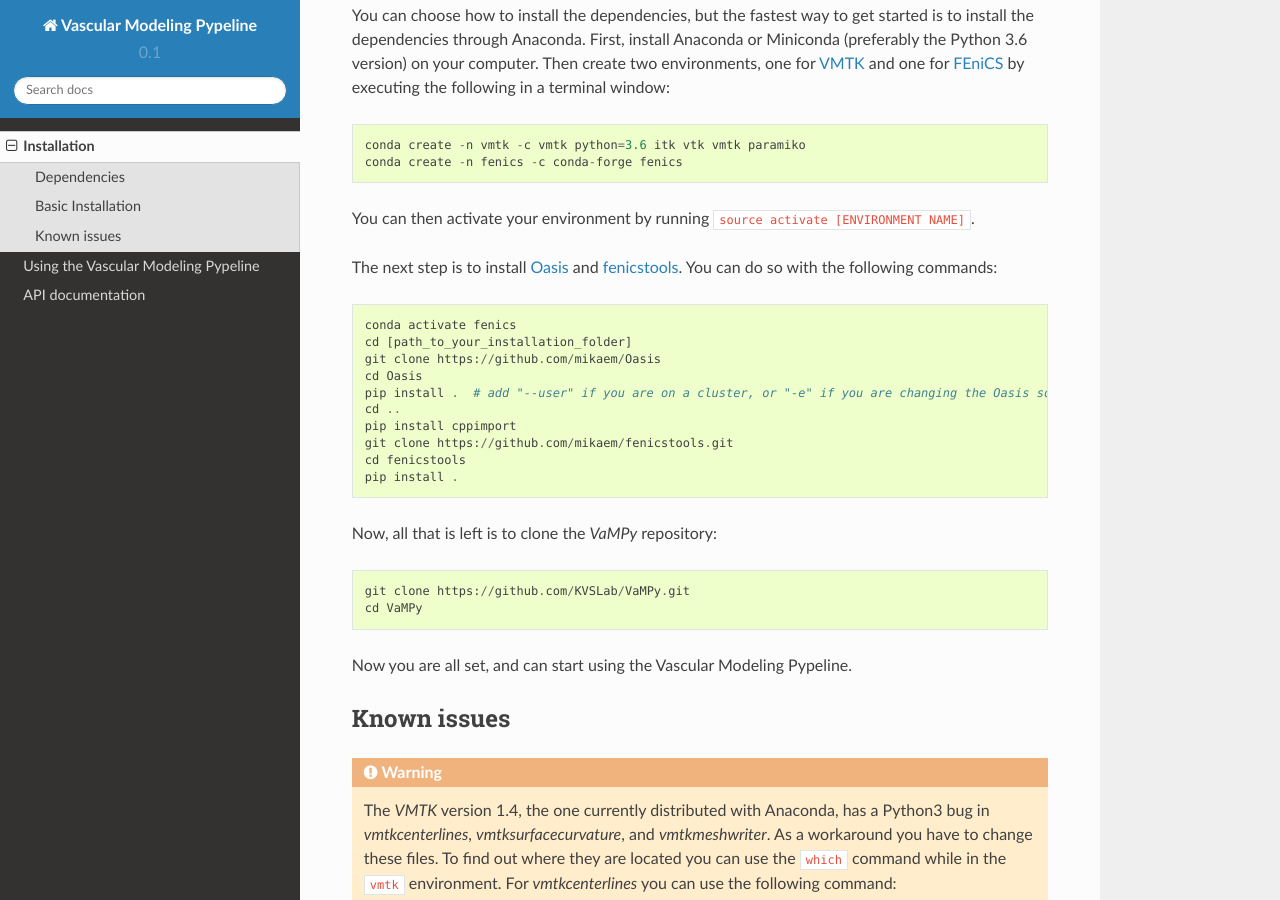
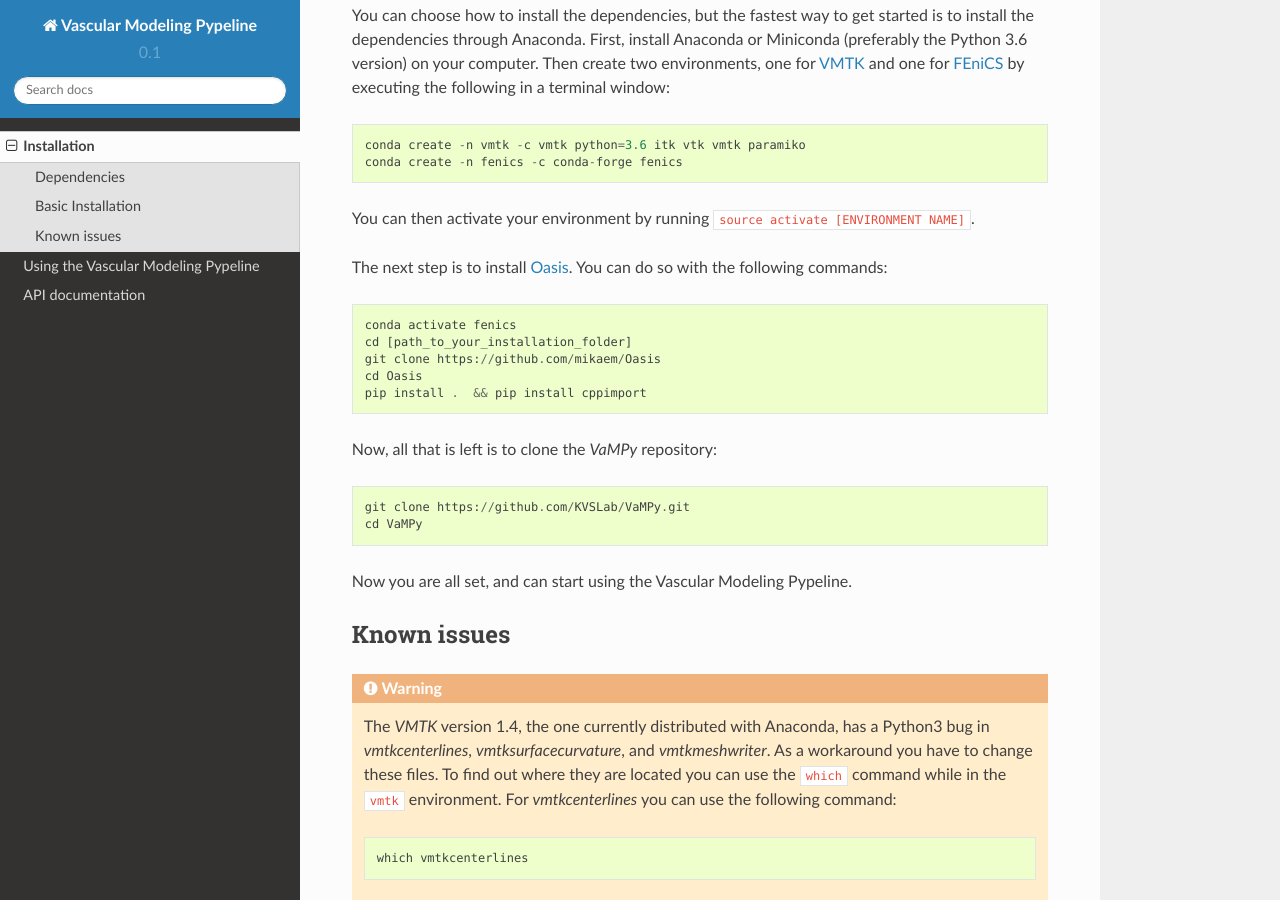
Before and after one commit to KVSlab/VaMPy, a Sphinx documentation site: the page built from docs/source/installation.rst, in a window 1280 px wide and 900 px high, scrolled down 580 px. Built offline with Sphinx 7.4.7 and the Read the Docs theme 2.0.0, drawn with Linux system fonts in a browser that asks for light colours.

```diff
--- a/docs/source/installation.rst
+++ b/docs/source/installation.rst
@@ -29,19 +29,14 @@ Then create two environments, one for `VMTK <http://www.vmtk.org/>`_ and one for
 
 You can then activate your environment by running ``source activate [ENVIRONMENT NAME]``.
 
-The next step is to install `Oasis <https://github.com/mikaem/Oasis>`_ and `fenicstools <https://github.com/mikaem/fenicstools/>`_.
+The next step is to install `Oasis <https://github.com/mikaem/Oasis>`_.
 You can do so with the following commands::
 
     conda activate fenics
     cd [path_to_your_installation_folder]
     git clone https://github.com/mikaem/Oasis
     cd Oasis
-    pip install .  # add "--user" if you are on a cluster, or "-e" if you are changing the Oasis source code
-    cd ..
-    pip install cppimport
-    git clone https://github.com/mikaem/fenicstools.git
-    cd fenicstools
-    pip install .
+    pip install .  && pip install cppimport
 
 Now, all that is left is to clone the `VaMPy` repository::
 
```
Also changed, not shown: README.md (+2 -2 lines).
